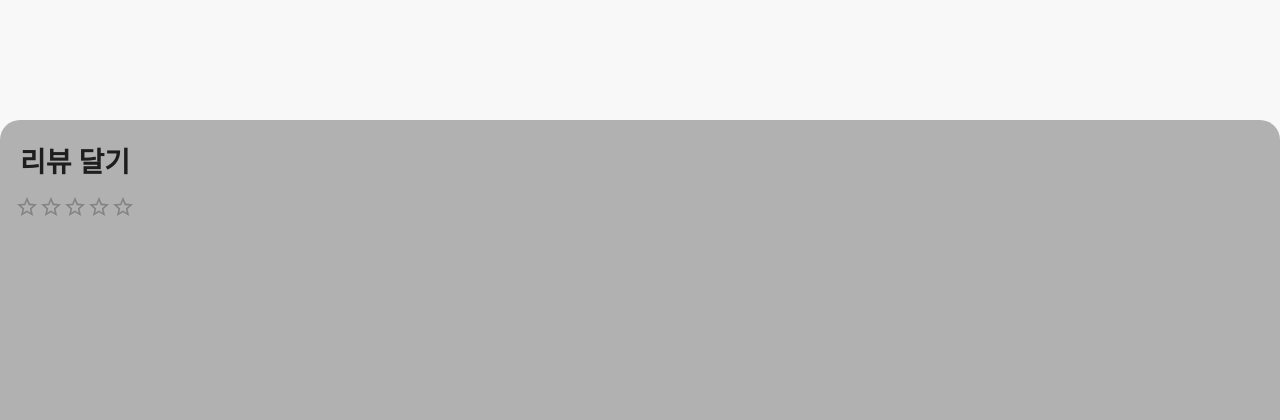
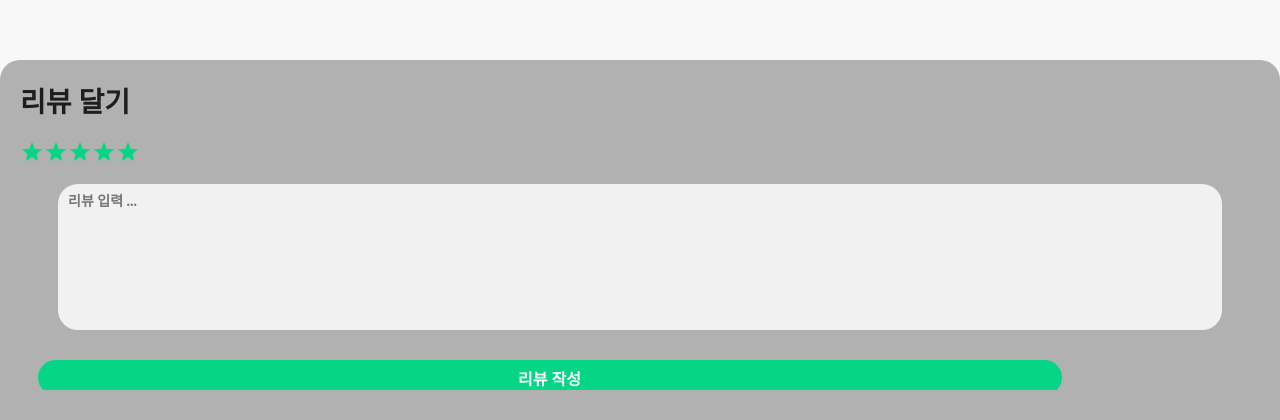
Before and after one commit to ShinBaedal/shinbaedal-front, a React (Create React App) app: page / in a window 1280 px wide. Shown: the part 380-800 px from the top of the page. Built offline with nearby package versions, Linux system fonts and the light colour scheme; a web font is replaced by a local one.

Commit message:
⚡️ :: (#8) complete
complete

```diff
--- a/src/components/DetailReviewStar/DetailReviewStar.tsx
+++ b/src/components/DetailReviewStar/DetailReviewStar.tsx
@@ -1,22 +1,28 @@
 import React from "react";
+import "./temp.css";
 import { MainDiv } from "./styles";
 import * as S from "./styles";
 import Rating from "@mui/material/Rating";
 // import { font } from "../../style/font";
 
 export default function DetailReviewStar() {
-
   return (
     <>
       <MainDiv>
         <S.ReviewGo>리뷰 달기</S.ReviewGo>
         <Rating
-          style={{ paddingLeft: "15px", paddingTop: "15px" }}
-          name="size-medium"
-          defaultValue={0}
+          style={{
+            color: "#05D686",
+            paddingLeft: "20px",
+            paddingTop: "20px",
+            marginBottom: "20px",
+          }}
+          name="size-large"
+          defaultValue={5}
         />
+        <S.ReviewInput placeholder="리뷰 입력 ..."></S.ReviewInput>
+        <S.WriteBtn>리뷰 작성</S.WriteBtn>
       </MainDiv>
-
       <S.Fill></S.Fill>
     </>
   );
--- a/src/components/DetailReviewStar/styles.ts
+++ b/src/components/DetailReviewStar/styles.ts
@@ -7,7 +7,7 @@ export const MainDiv = styled.div`
   position: fixed;
   bottom: 0;
   width: 100%;
-  height: 300px;
+  height: 360px;
   border-radius: 20px;
   background-color: ${color.grey};
 `;
@@ -16,18 +16,20 @@ export const ReviewGo = styled.p`
   padding-top: 20px;
   padding-left: 20px;
   font: ${font.headline2};
+`;
 
-
-`
-
-
-
-
-
-
-
-
-
+export const ReviewInput = styled.input`
+  width: 90%;
+  padding-bottom: 120px;
+  display: block;
+  margin: 0 auto;
+  border-radius: 20px;
+  border: 0;
+  padding-top: 10px;
+  padding-left: 10px;
+  font: ${font.description1};
+  background-color: ${color.lightGrey};
+`;
 
 export const Fill = styled.div`
   position: fixed;
@@ -36,3 +38,20 @@ export const Fill = styled.div`
   height: 30px;
   background-color: ${color.grey};
 `;
+
+export const WriteBtn = styled.button`
+  width: 80%;
+  height: 35px;
+  margin-top: 30px;
+  margin-left: 37.5px;
+  display: block;
+  background-color: ${color.green};
+  border-radius: 20px;
+  border: 0;
+  font: ${font.body1};
+  color: white;
+`;
+
+export const Black = styled.div`
+  background-color: ${color.black};
+`;
--- /dev/null
+++ b/src/components/DetailReviewStar/temp.css
@@ -0,0 +1,3 @@
+#wrap {
+  background-color: black;
+}
```
